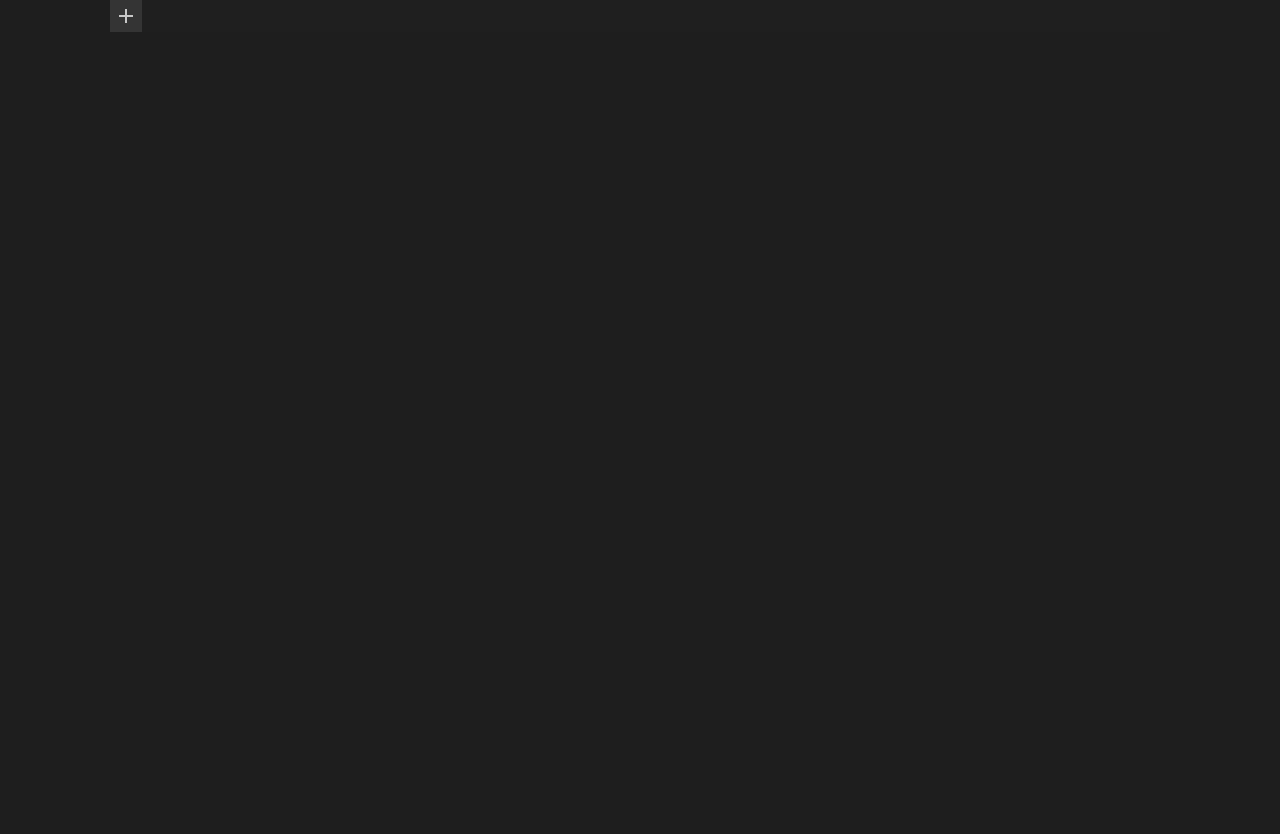
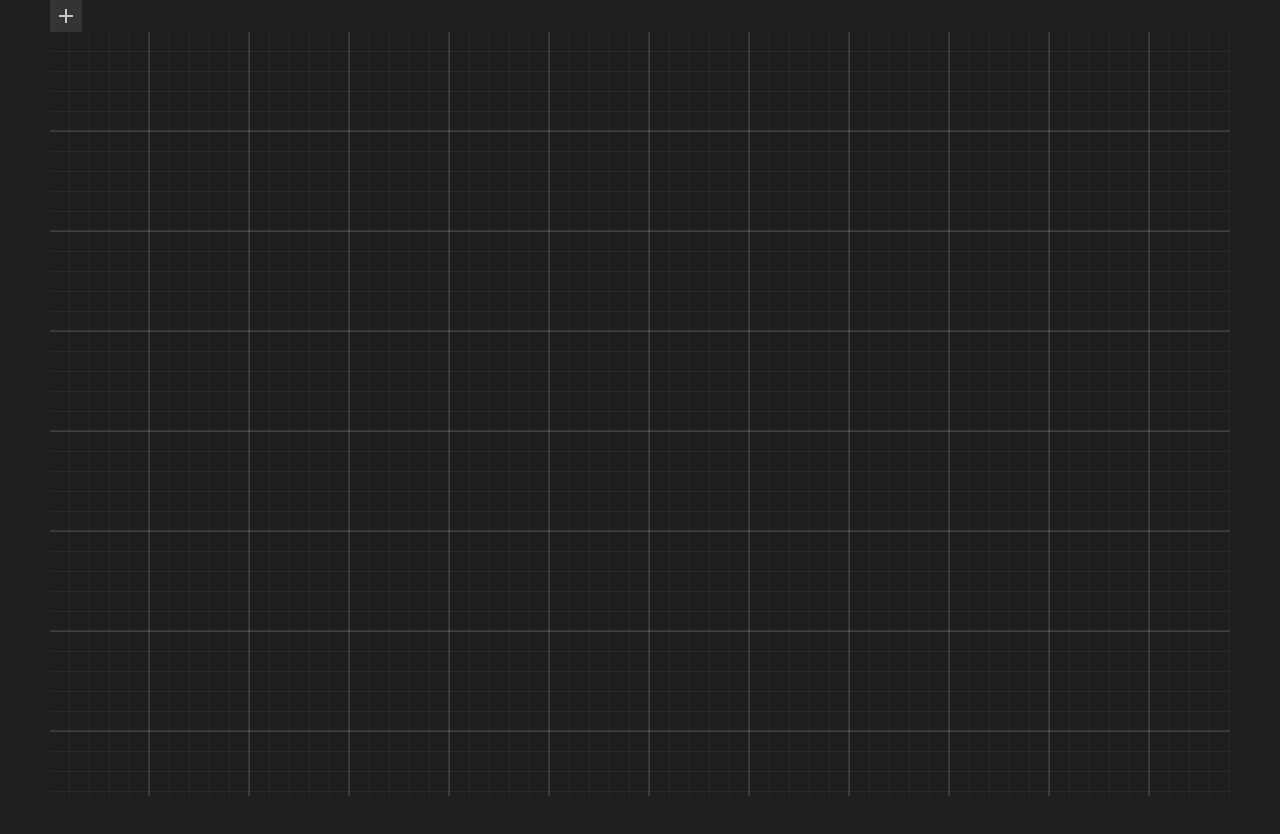
Before and after one commit to VisualX2/glapp_vte, a React (Vite) app: page / in a window 1280 px wide. Shown: the top 834 px of the page. After the commit the page ends 800 px from the top, so only its background shows below. Built offline with nearby package versions, Linux system fonts and the light colour scheme.

Commit message:
modified:   src/App.css 	modified:   src/components/panels/FacadeViewPanel.tsx 	modified:   src/components/panels/OperationMenu.tsx 	modified:   vite.config.ts

```diff
--- a/src/App.css
+++ b/src/App.css
@@ -4,5 +4,4 @@
 
 #facadeview {
   position: relative;
-  margin-left: 60px;
 }
--- a/src/components/panels/FacadeViewPanel.tsx
+++ b/src/components/panels/FacadeViewPanel.tsx
@@ -4,8 +4,14 @@ import { FacadeRender } from "../FacadeRender/FacadeRender"
 export const FacadeViewPanel = observer(() => {
 
     return(
-        <Stage width = {1000} height={1000}>
-            <Layer x={100} y={100}>
+        <Stage width = {window.innerWidth - 100} height={window.innerHeight -36}
+            style={{
+                backgroundColor:"#1E1E1E",
+                backgroundImage:"linear-gradient(rgba(255,255,255,0.1) 2px, transparent 2px), linear-gradient(90deg, rgba(255,255,255,0.1) 2px, transparent 1px), linear-gradient(rgba(255,255,255,0.05) 1px, transparent 1px), linear-gradient(90deg, rgba(255,255,255,.05) 1px, transparent 1px)",
+                backgroundSize:"100px 100px, 100px 100px, 20px 20px, 20px 20px",
+                backgroundPosition:"-2px -2px, -2px -2px, -1px -1px, -1px -1px"
+                }}>
+            <Layer x={160} y={100}>
                 <FacadeRender></FacadeRender>
             </Layer>
         </Stage>
--- a/src/components/panels/OperationMenu.tsx
+++ b/src/components/panels/OperationMenu.tsx
@@ -21,8 +21,7 @@ export const OperationMenu = observer(() => {
             sx={{maxHeight: "calc(100% - 36px)",
             [`& .MuiDrawer-paper`]: {
                marginTop: "32px",
-               backgroundColor:"inherit",
-               maxHeight: "calc(100% - 36px)"
+               backgroundColor:"inherit"
               }}}
             variant="persistent"
             anchor="left" open={hasSelectedContent()}>
--- a/vite.config.ts
+++ b/vite.config.ts
@@ -3,10 +3,10 @@ import react from '@vitejs/plugin-react'
 
 // https://vitejs.dev/config/
 export default defineConfig({
+  base: "/glapp_vte",
   plugins: [
     react({
       babel: {
-        base: "/VisualX2/glapp_vte",
         plugins: [
           ["@babel/plugin-proposal-decorators", { "legacy": true }],
           ["@babel/plugin-proposal-class-properties", { "loose": false }]
```
